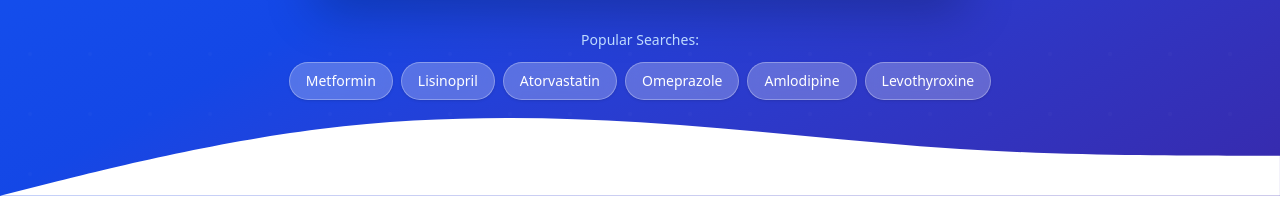
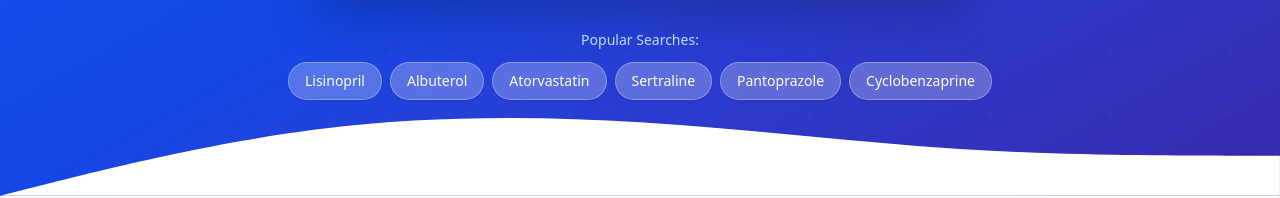
Before and after one commit to schylerchase/CommunityMeds, a React (Vite) app: page / in a window 1280 px wide. Shown: the part 581-779 px from the top of the page. Built offline with nearby package versions, Linux system fonts and the light colour scheme; no server answers.

Commit message:
Add rotating popular medications with links on homepage

```diff
--- a/src/pages/Home.tsx
+++ b/src/pages/Home.tsx
@@ -1,17 +1,47 @@
+import { useState, useEffect } from 'react';
 import { useTranslation } from 'react-i18next';
 import { Link } from 'react-router-dom';
 import { SearchBar } from '../components/search/SearchBar';
 import { Button } from '../components/ui/Button';
 import { Card } from '../components/ui/Card';
 
-const popularDrugs = [
+// Large pool of medications to rotate through
+const allPopularDrugs = [
   'Metformin',
   'Lisinopril',
   'Atorvastatin',
   'Omeprazole',
   'Amlodipine',
   'Levothyroxine',
+  'Sertraline',
+  'Gabapentin',
+  'Losartan',
+  'Pantoprazole',
+  'Montelukast',
+  'Escitalopram',
+  'Rosuvastatin',
+  'Albuterol',
+  'Fluoxetine',
+  'Prednisone',
+  'Tramadol',
+  'Trazodone',
+  'Metoprolol',
+  'Hydrochlorothiazide',
+  'Amoxicillin',
+  'Alprazolam',
+  'Cyclobenzaprine',
+  'Meloxicam',
 ];
+
+// Shuffle array helper
+function shuffleArray<T>(array: T[]): T[] {
+  const shuffled = [...array];
+  for (let i = shuffled.length - 1; i > 0; i--) {
+    const j = Math.floor(Math.random() * (i + 1));
+    [shuffled[i], shuffled[j]] = [shuffled[j], shuffled[i]];
+  }
+  return shuffled;
+}
 
 // Featured medications with real savings examples
 const featuredSavings = [
@@ -110,6 +140,23 @@ const faqs = [
 
 export function Home() {
   const { t } = useTranslation();
+  const [displayedDrugs, setDisplayedDrugs] = useState<string[]>(() =>
+    shuffleArray(allPopularDrugs).slice(0, 6)
+  );
+  const [isTransitioning, setIsTransitioning] = useState(false);
+
+  // Rotate drugs every 8 seconds
+  useEffect(() => {
+    const interval = setInterval(() => {
+      setIsTransitioning(true);
+      setTimeout(() => {
+        setDisplayedDrugs(shuffleArray(allPopularDrugs).slice(0, 6));
+        setIsTransitioning(false);
+      }, 300); // Wait for fade out before changing
+    }, 8000);
+
+    return () => clearInterval(interval);
+  }, []);
 
   return (
     <div className="flex flex-col">
@@ -141,8 +188,12 @@ export function Home() {
           {/* Popular Searches */}
           <div className="text-center">
             <p className="text-blue-200 text-sm mb-3">{t('home.popularSearches')}:</p>
-            <div className="flex flex-wrap justify-center gap-2">
-              {popularDrugs.map((drug) => (
+            <div
+              className={`flex flex-wrap justify-center gap-2 transition-opacity duration-300 ${
+                isTransitioning ? 'opacity-0' : 'opacity-100'
+              }`}
+            >
+              {displayedDrugs.map((drug) => (
                 <Link
                   key={drug}
                   to={`/search?q=${encodeURIComponent(drug)}`}
```
